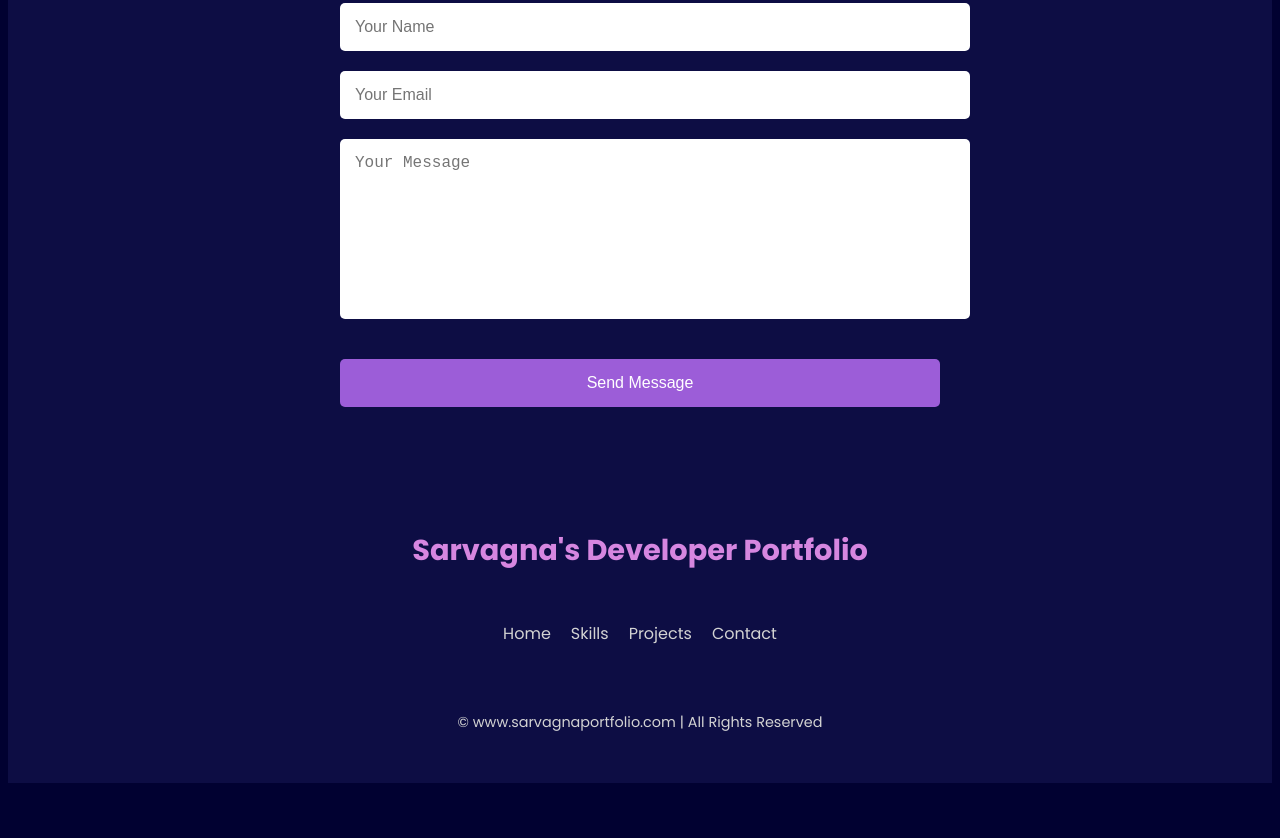
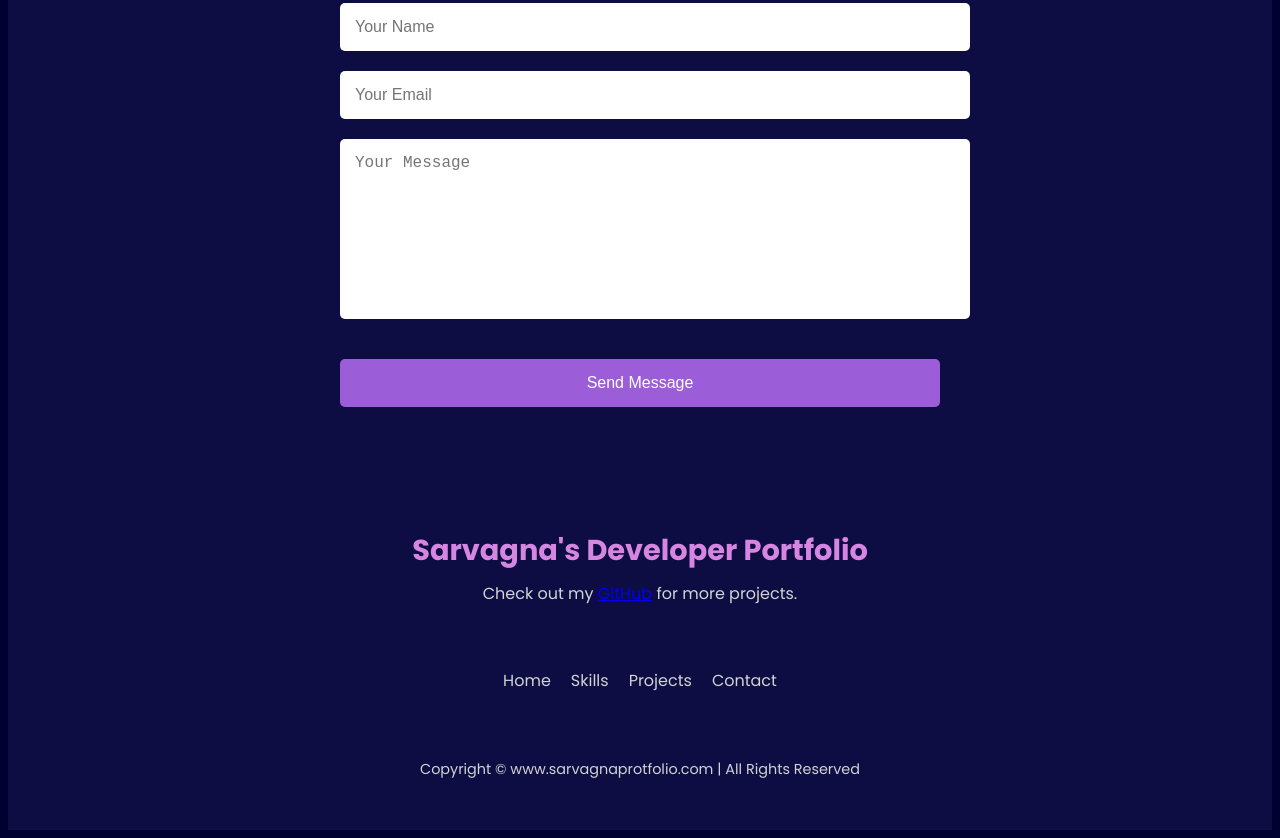
Before and after one commit to sarvagna8696/Sarvagna-s_Portfolio, a plain HTML site: page index.html in a window 1280 px wide. Shown: the part 2274-3112 px from the top of the page. Before the commit the page ends 3065 px from the top, so only its background shows below. Drawn offline with nearby package versions, Linux system fonts and the light colour scheme.

Commit message:
Update index.html

```diff
--- a/index.html
+++ b/index.html
@@ -129,6 +129,7 @@
         <div class="footer">
             <div class="footer-first">
                 <h3>Sarvagna's Developer Portfolio</h3>
+                 <p>Check out my <a href="https://github.com/sarvagna8696" target="_blank">GitHub</a> for more projects.</p>
             </div>
             <div class="footer-second">
                 <ul>
@@ -139,8 +140,8 @@
                 </ul>
             </div>
             <div class="footer-text">
-                &copy; www.sarvagnaportfolio.com | All Rights Reserved
-            </div>
+        Copyright &#169; www.sarvagnaprotfolio.com | All Rights Reserved
+    </div>
         </div>
     </footer>
     <script src="https://unpkg.com/typed.js@2.1.0/dist/typed.umd.js"></script>
```
